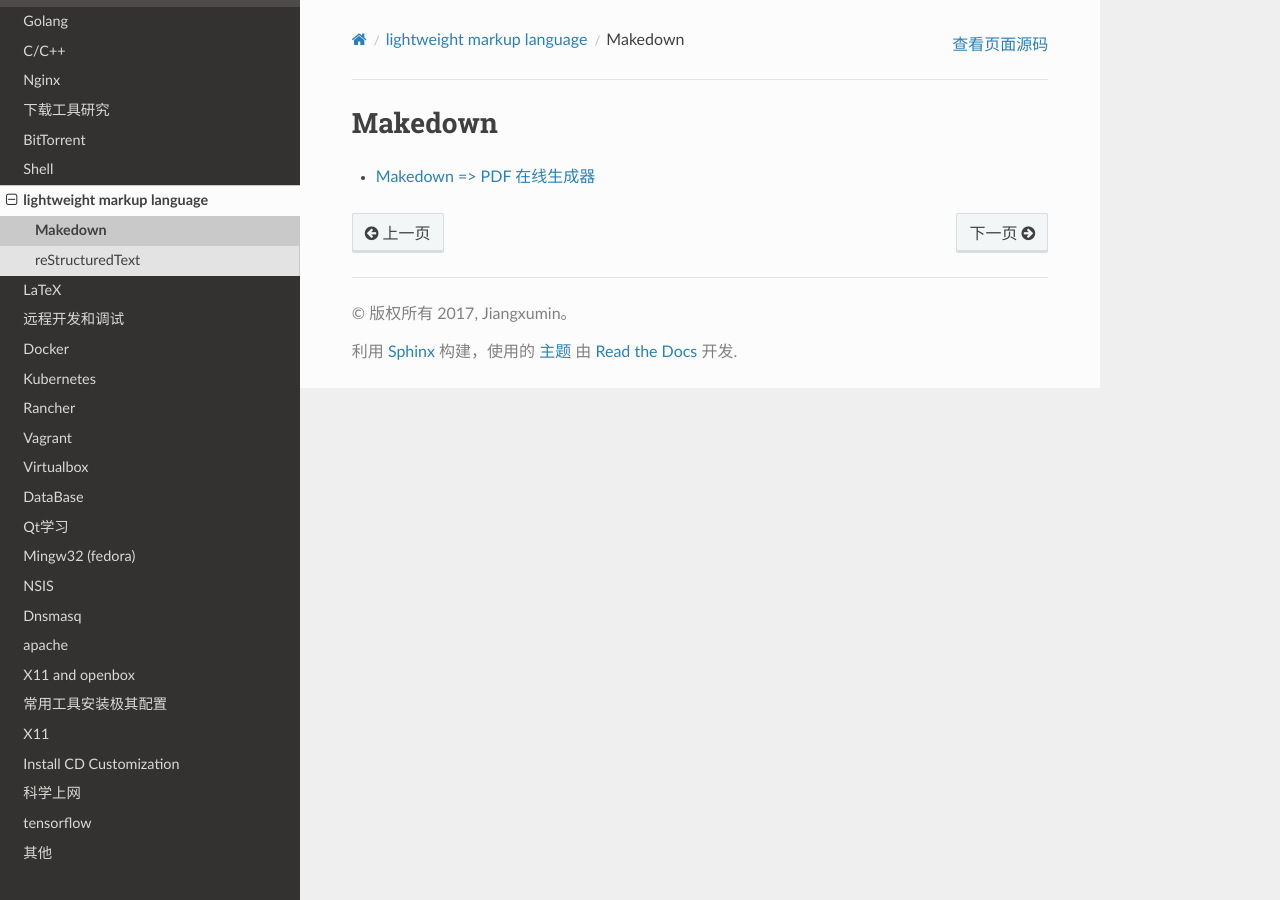
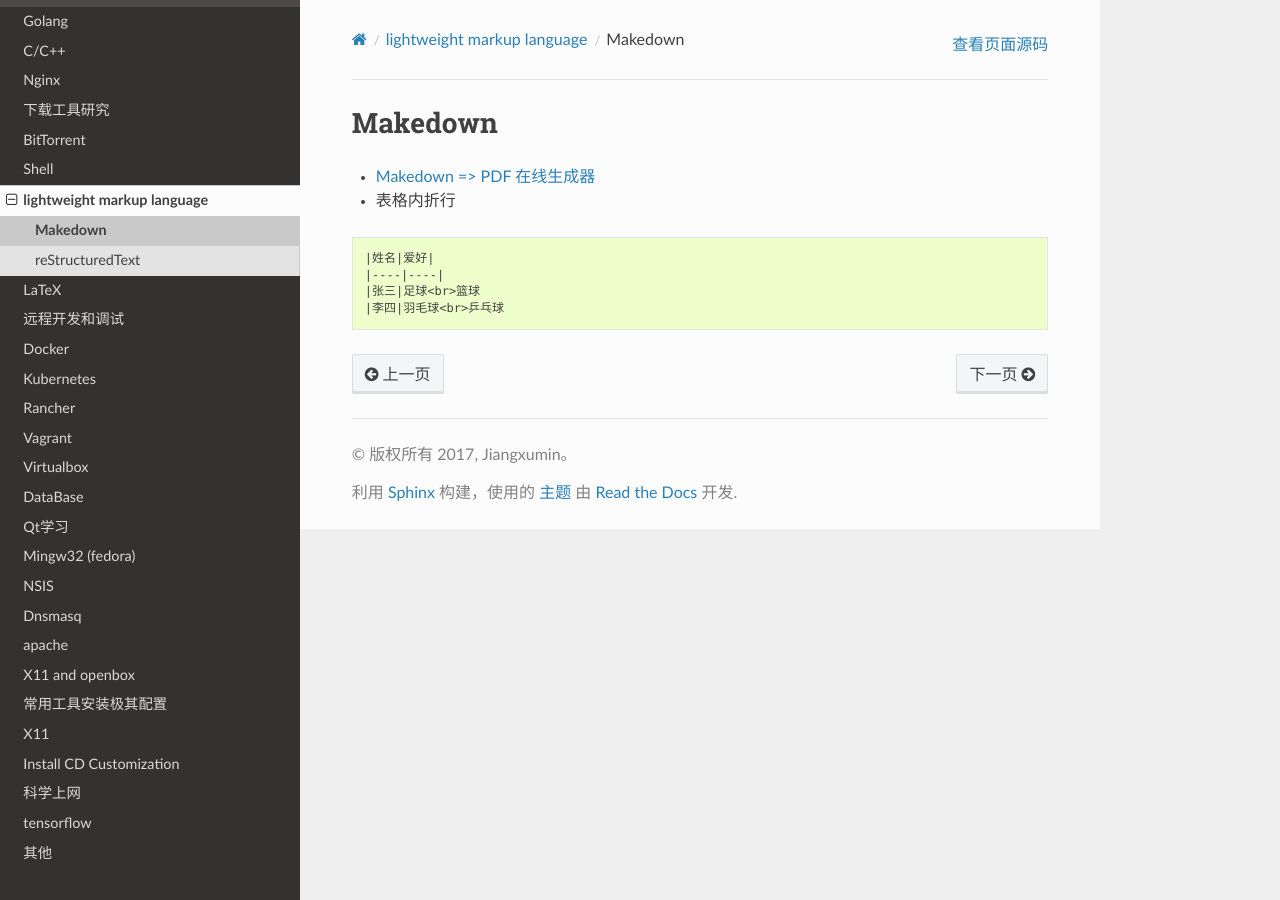
Before and after one commit to my-rds-store/my_space, a Sphinx documentation site: the page built from source/lightweight_markup_language/makedown/index.rst, in a window 1280 px wide. Built offline with Sphinx 7.4.7 and the Read the Docs theme 2.0.0, drawn with Linux system fonts in a browser that asks for light colours.

Commit message:
update ...

```diff
--- a/source/lightweight_markup_language/makedown/index.rst
+++ b/source/lightweight_markup_language/makedown/index.rst
@@ -3,3 +3,14 @@ Makedown
 ##########
 
 * `Makedown => PDF 在线生成器 <http://www.mdtr2pdf.com/index.html>`_
+
+
+* 表格内折行
+
+
+.. code-block:: md
+
+    |姓名|爱好|
+    |----|----|
+    |张三|足球<br>篮球
+    |李四|羽毛球<br>乒乓球
```
Also changed, not shown: source/python/index.rst (+8 -2 lines).
